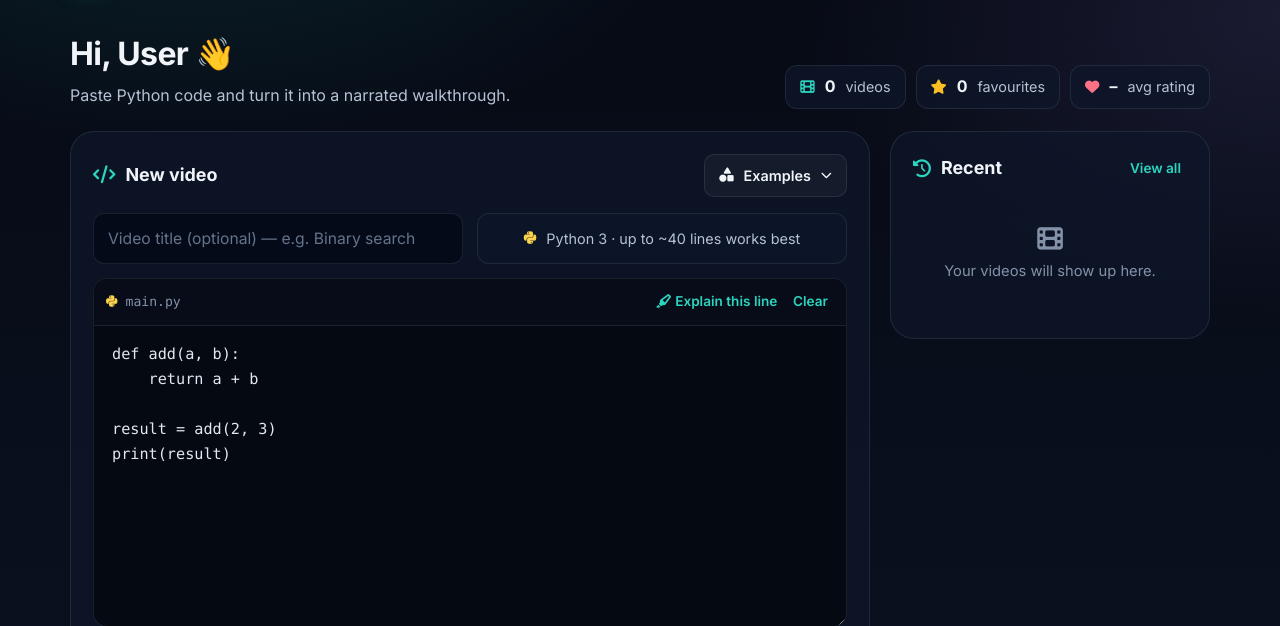
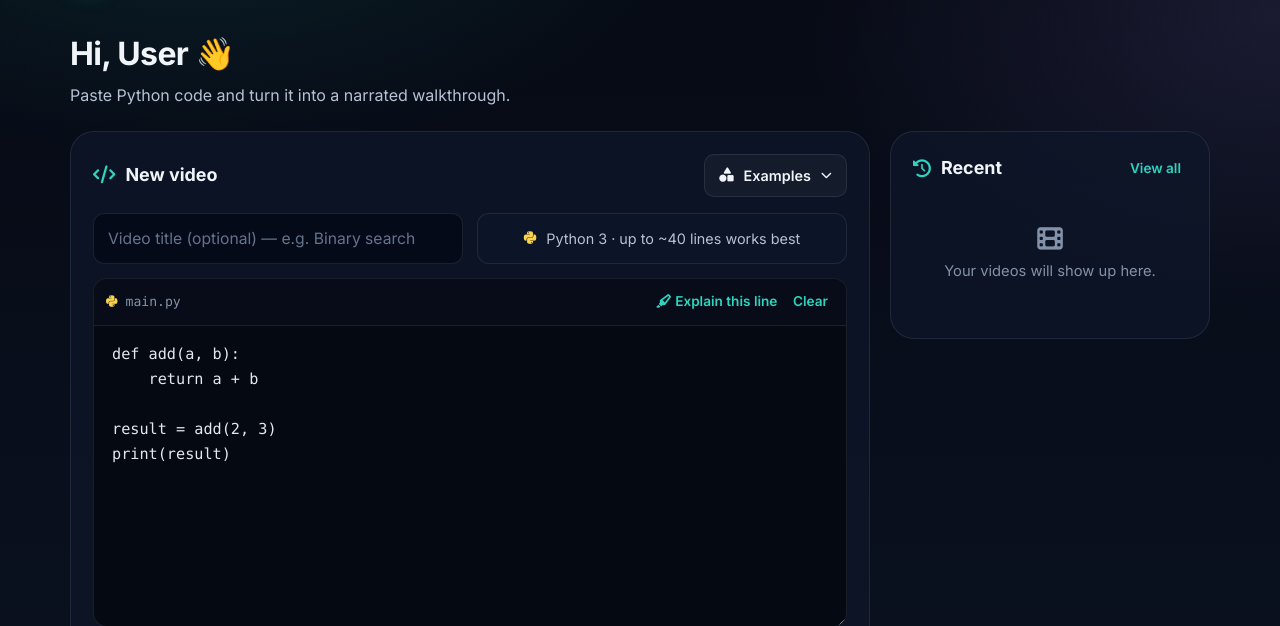
Before and after one commit to Mansi09022004/code2video-ai-studio, a Flask app: page /dashboard in a window 1280 px wide. Shown: the part 65-691 px from the top of the page. Run offline with Flask 3, Linux system fonts and the light colour scheme; the visitor is signed in with stand-in values (Sample User, id 1); data comes from the database, SQL or seed files in the repository; data that the repository does not hold is empty.

Commit message:
Clearer stats row and favourite button

```diff
--- a/code2video-ai-studio-main/static/css/app.css
+++ b/code2video-ai-studio-main/static/css/app.css
@@ -98,7 +98,8 @@
 .player video { width: 100%; aspect-ratio: 16 / 9; background: #000; }
 .result-actions { display: flex; flex-wrap: wrap; gap: 10px; margin-top: 14px; }
 .btn-sm { padding: 9px 14px; font-size: .9rem; border-radius: 10px; }
-.btn-fav[aria-pressed="true"] { border-color: rgba(251, 191, 36, .5); color: #fcd34d; background: rgba(251, 191, 36, .08); }
+.btn-fav[aria-pressed="true"] { border-color: rgba(251, 113, 133, .5); color: #fda4af; background: rgba(251, 113, 133, .10); }
+.stat-row[hidden], .stat[hidden] { display: none; }
 .badge { display: inline-flex; align-items: center; gap: 6px; padding: 4px 10px; border-radius: 999px; font-size: .78rem; font-weight: 600; background: rgba(52, 211, 153, .12); color: #6ee7b7; border: 1px solid rgba(52, 211, 153, .3); }
 
 .tabs-line { display: flex; gap: 4px; border-bottom: 1px solid var(--border); margin: 22px 0 16px; overflow-x: auto; }
--- a/code2video-ai-studio-main/templates/dashboard.html
+++ b/code2video-ai-studio-main/templates/dashboard.html
@@ -44,10 +44,10 @@
         <h1>Hi, <span id="firstName">{{ display_name }}</span> 👋</h1>
         <p id="greetSub">Paste Python code and turn it into a narrated walkthrough.</p>
       </div>
-      <div class="stat-row">
-        <span class="stat"><i class="fas fa-film" style="color:var(--teal)"></i><b id="totalVideos">0</b> videos</span>
-        <span class="stat"><i class="fas fa-star" style="color:#fbbf24"></i><b id="favCount">0</b> favourites</span>
-        <span class="stat" title="Average of your feedback ratings"><i class="fas fa-heart" style="color:#fb7185"></i><b id="avgRating">–</b> avg rating</span>
+      <div class="stat-row" id="statRow" hidden>
+        <span class="stat" title="Videos you have created"><i class="fas fa-film" style="color:var(--teal)"></i><b id="totalVideos">0</b> <span id="videosLbl">videos created</span></span>
+        <span class="stat" title="Videos you marked as favourite"><i class="fas fa-heart" style="color:#fb7185"></i><b id="favCount">0</b> <span id="favLbl">favourites</span></span>
+        <span class="stat" id="ratingStat" title="Average of the star ratings you gave your videos" hidden><i class="fas fa-star" style="color:#fbbf24"></i><b id="avgRating">–</b> / 5 your avg rating</span>
       </div>
     </div>
 
@@ -149,7 +149,7 @@ print(result)</textarea>
             <a id="dl" class="btn btn-primary btn-sm" download><i class="fas fa-download"></i> Download MP4</a>
             <button type="button" class="btn btn-ghost btn-sm" id="subtitlesBtn"><i class="fas fa-closed-captioning"></i> Subtitles (.srt)</button>
             <button type="button" class="btn btn-ghost btn-sm" id="shareBtn"><i class="fas fa-link"></i> Copy link</button>
-            <button type="button" class="btn btn-ghost btn-sm btn-fav" id="favoriteBtn" aria-pressed="false"><i class="far fa-star"></i> Favourite</button>
+            <button type="button" class="btn btn-ghost btn-sm btn-fav" id="favoriteBtn" aria-pressed="false"><i class="far fa-heart"></i> Add to favourites</button>
             <button type="button" class="btn btn-ghost btn-sm" id="editScriptBtn"><i class="fas fa-pen"></i> Edit code</button>
           </div>
 
@@ -414,7 +414,7 @@ print(result)</textarea>
     current.fav = on;
     const b = $("favoriteBtn");
     b.setAttribute("aria-pressed", String(on));
-    b.innerHTML = on ? '<i class="fas fa-star"></i> Favourited' : '<i class="far fa-star"></i> Favourite';
+    b.innerHTML = on ? '<i class="fas fa-heart"></i> Saved to favourites' : '<i class="far fa-heart"></i> Add to favourites';
   }
   function showResult(v) {
     current.taskId = v.task_id; current.url = v.video_url;
@@ -544,7 +544,7 @@ print(result)</textarea>
   function renderRecent(list) {
     $("recentList").innerHTML = list.length ? list.slice(0, 5).map((v, i) => `
       <button type="button" class="recent-item" data-i="${i}">
-        <span class="recent-thumb"><i class="fas ${v.is_favorite ? "fa-star" : "fa-play"}"></i></span>
+        <span class="recent-thumb"><i class="fas ${v.is_favorite ? "fa-heart" : "fa-play"}"></i></span>
         <span class="meta"><span class="t">${esc(niceTitle(v))}</span><br><span class="d">${esc(fmtDate(v.created_at))} · ${esc(v.language || "english")}</span></span>
       </button>`).join("")
       : '<p class="empty"><i class="fas fa-film"></i>Your videos will show up here.</p>';
@@ -568,6 +568,10 @@ print(result)</textarea>
     $("totalVideos").textContent = stats.total_videos ?? all.length;
     $("favCount").textContent = stats.favorite_count ?? all.filter((v) => v.is_favorite).length;
     $("avgRating").textContent = stats.total_feedback ? Number(stats.avg_rating).toFixed(1) : "–";
+    $("ratingStat").hidden = !stats.total_feedback;
+    $("videosLbl").textContent = Number($("totalVideos").textContent) === 1 ? "video created" : "videos created";
+    $("favLbl").textContent = Number($("favCount").textContent) === 1 ? "favourite" : "favourites";
+    $("statRow").hidden = !(Number($("totalVideos").textContent) > 0);
     const last = all[0];
     if (last) {
       $("greetSub").innerHTML = `Last video: <strong>${esc(niceTitle(last))}</strong> · ${esc(fmtDate(last.created_at))} · <button type="button" class="link-btn" id="openLastBtn">Open it <i class="fas fa-arrow-right"></i></button>`;
```
